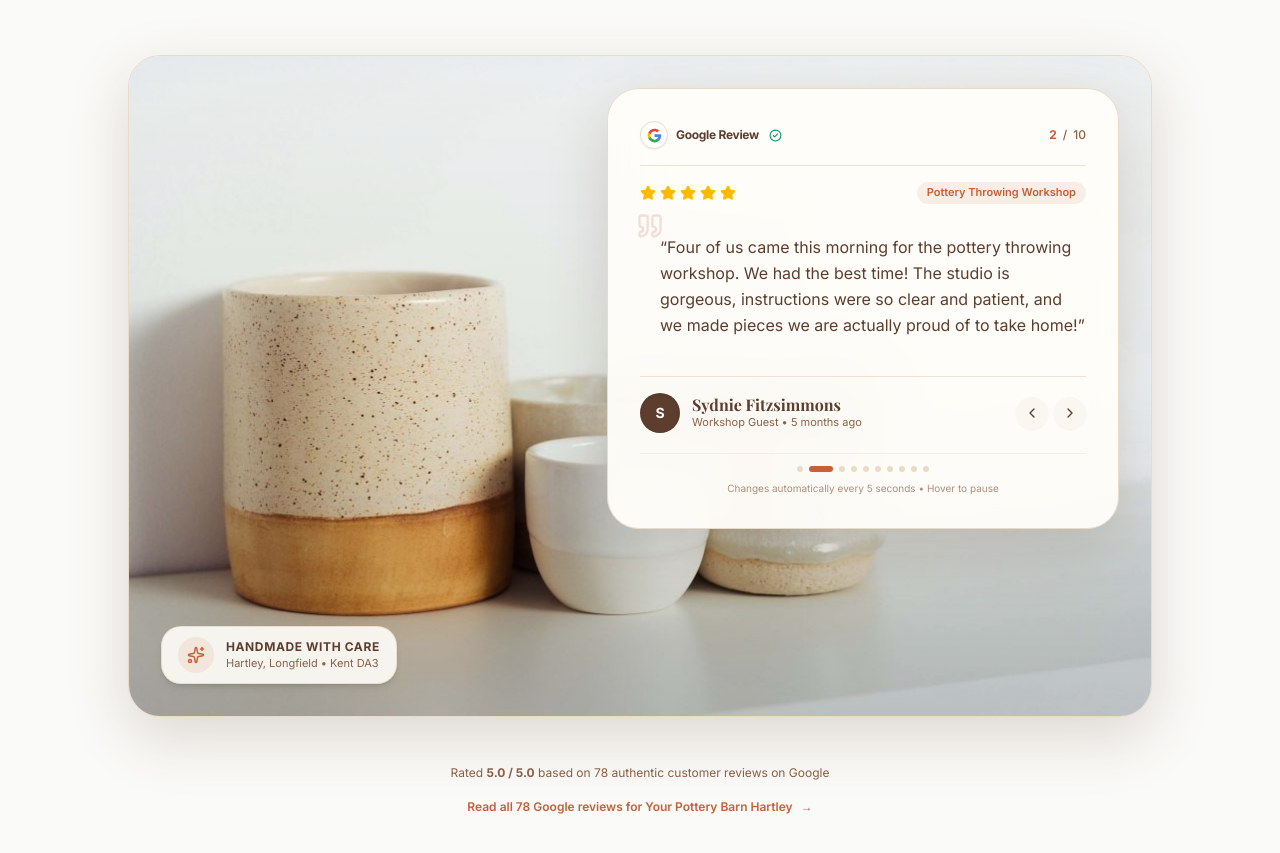
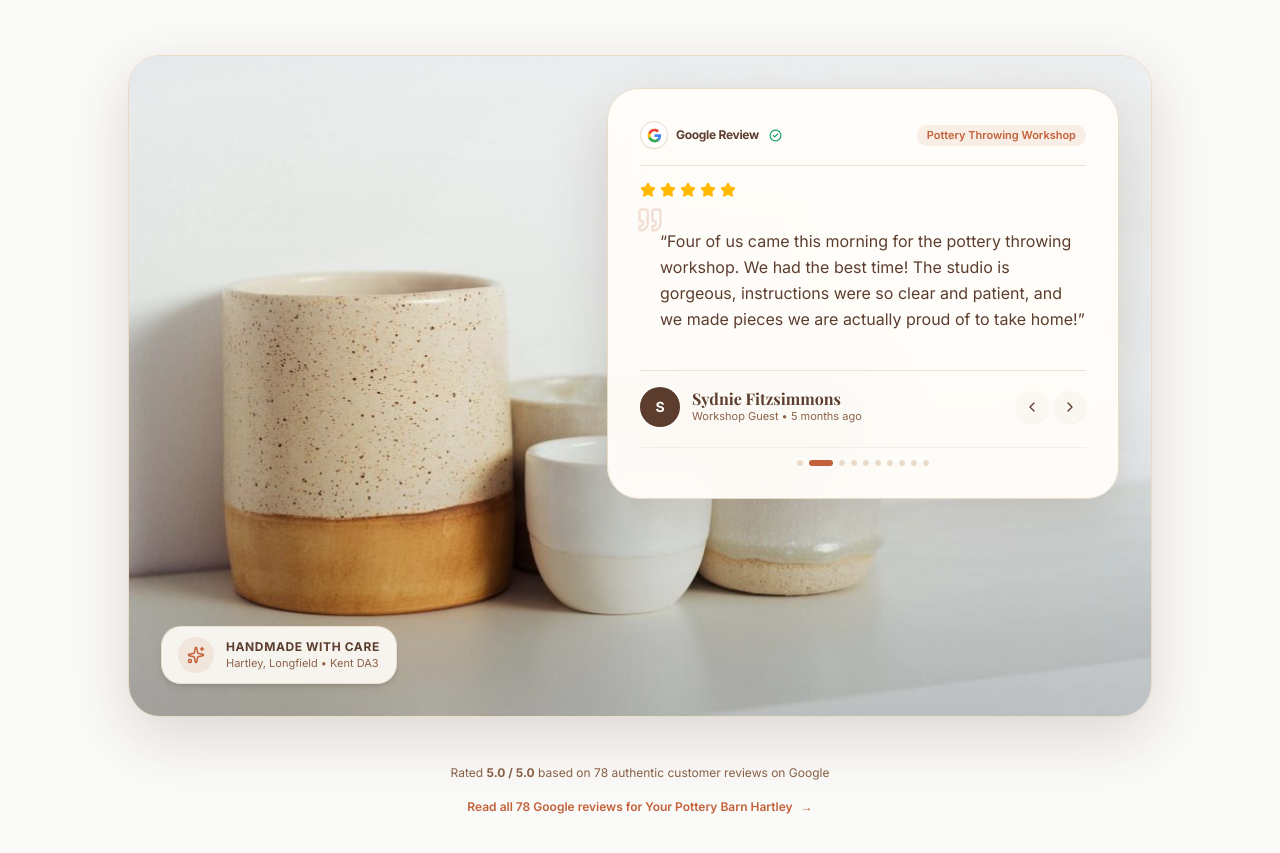
Before and after one commit to AliZaidi5110/YourPotteryBarn, a Next.js app: page / in a window 1280 px wide. Shown: the part 5600-6453 px from the top of the page. Built offline with nearby package versions, Linux system fonts and the light colour scheme; no server answers; a web font is replaced by a local one.

Commit message:
fix: remove review counter and timer subtitle from testimonials section

```diff
--- a/components/customer/TestimonialsSection.tsx
+++ b/components/customer/TestimonialsSection.tsx
@@ -195,7 +195,7 @@ export function TestimonialsSection() {
             <div className="relative z-20 sm:absolute sm:top-6 sm:right-6 lg:top-8 lg:right-8 w-full sm:max-w-md lg:max-w-lg p-4 sm:p-0">
               <div className="bg-warm-white/95 backdrop-blur-xl rounded-2xl sm:rounded-3xl p-6 sm:p-8 border border-parchment shadow-pottery-xl transition-all duration-300">
 
-                {/* Review Header: Google Badge, Star Rating & Counter */}
+                {/* Review Header: Google Badge & Service Tag */}
                 <div className="flex items-center justify-between gap-2 mb-4 pb-4 border-b border-parchment/80">
                   <div className="flex items-center gap-2">
                     {/* Google 'G' Logo Badge */}
@@ -211,24 +211,16 @@ export function TestimonialsSection() {
                     <CheckCircle2 size={13} className="text-emerald-600 ml-0.5" />
                   </div>
 
-                  {/* 5-Second Cycle Progress & Counter */}
-                  <div className="flex items-center gap-1.5 text-xs text-clay-light font-medium">
-                    <span className="font-bold text-terracotta">{currentIndex + 1}</span>
-                    <span>/</span>
-                    <span>{GOOGLE_REVIEWS.length}</span>
-                  </div>
-                </div>
-
-                {/* Stars and Service Tag */}
-                <div className="flex items-center justify-between mb-3">
-                  <div className="flex items-center gap-1 text-amber-400">
-                    {[...Array(current.rating)].map((_, i) => (
-                      <Star key={i} size={16} className="fill-amber-400 text-amber-400" />
-                    ))}
-                  </div>
                   <span className="text-[11px] font-semibold text-terracotta bg-terracotta/10 px-2.5 py-0.5 rounded-full">
                     {current.serviceTag}
                   </span>
+                </div>
+
+                {/* Star Rating */}
+                <div className="flex items-center gap-1 text-amber-400 mb-3">
+                  {[...Array(current.rating)].map((_, i) => (
+                    <Star key={i} size={16} className="fill-amber-400 text-amber-400" />
+                  ))}
                 </div>
 
                 {/* Review Text Container with smooth fade transition */}
@@ -294,11 +286,6 @@ export function TestimonialsSection() {
                   ))}
                 </div>
 
-                {/* 5s auto-changer indicator label */}
-                <p className="text-center text-[10px] text-clay-light/70 mt-2">
-                  Changes automatically every 5 seconds • Hover to pause
-                </p>
-
               </div>
             </div>
 
```
